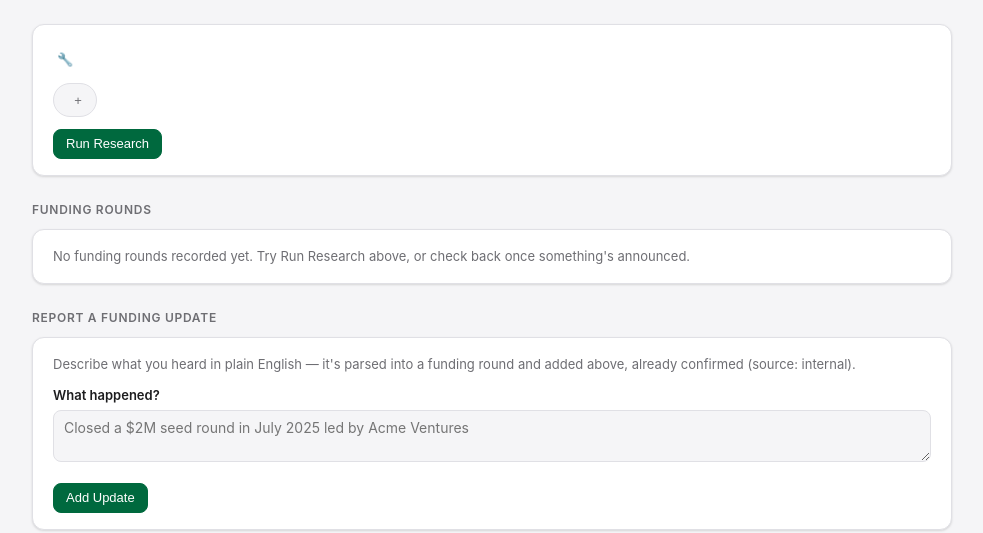
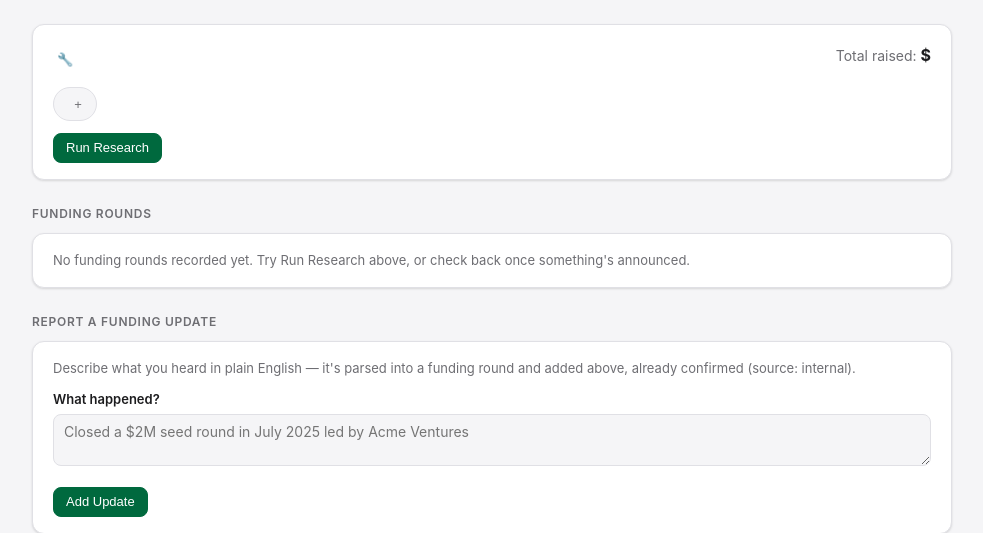
Before and after one commit to Cleasto/mc-funding-tracker, a Flask app: template src/mc_funding_tracker/templates/company.html in a window 1280 px wide. Shown: the part 73-606 px from the top of the page, without its empty margins (148-1131 px from the left). Run offline with Flask 3, Linux system fonts and the light colour scheme; the template is opened without the code that fills it, so the values that code supplies are empty.

Commit message:
Add total-raised header on company page and sortable company list
- Company detail page header now shows "Total raised: $X" (confirmed
  rounds only) on the right side of the name/badge row.
- Companies table headers (Company, Total Funding) are clickable to
  sort; each click toggles ascending/descending for that column.
  Total Funding defaults to descending on first click since highest-
  funded-first is more useful for a money column.

Co-Authored-By: Claude Sonnet 5 <noreply@anthropic.com>

```diff
--- a/src/mc_funding_tracker/db.py
+++ b/src/mc_funding_tracker/db.py
@@ -262,6 +262,7 @@ def get_company(company_id: int) -> Optional[dict]:
                 (company_id,),
             ).fetchall()
         ]
+        company["total_funding"] = get_total_funding(company_id, conn)
         return company
 
 
--- a/src/mc_funding_tracker/server.py
+++ b/src/mc_funding_tracker/server.py
@@ -56,11 +56,35 @@ def create_app(config: Dict[str, Any]) -> Flask:
 
     @app.route("/")
     def index():
+        # Default-direction-per-column (name starts ascending, total_funding starts
+        # descending — highest funding first is the useful default for a money column)
+        # so the first click on a header does something sensible before toggling.
+        default_dirs = {"name": "asc", "total_funding": "desc"}
+        sort = request.args.get("sort", "name")
+        if sort not in default_dirs:
+            sort = "name"
+        direction = request.args.get("dir", default_dirs[sort])
+        if direction not in ("asc", "desc"):
+            direction = default_dirs[sort]
+
         companies = db.get_companies()
+        if sort == "name":
+            companies.sort(key=lambda c: c["name"].lower(), reverse=(direction == "desc"))
+        else:
+            companies.sort(key=lambda c: c["total_funding"], reverse=(direction == "desc"))
+
+        next_dir = {col: ("desc" if (sort == col and direction == "asc") else "asc" if (sort == col and direction == "desc") else default_dirs[col]) for col in default_dirs}
+
         grand_total = db.get_grand_total_funding()
         researching_ids = jobs.running_ids()
         return render_template(
-            "index.html", companies=companies, grand_total=grand_total, researching_ids=researching_ids
+            "index.html",
+            companies=companies,
+            grand_total=grand_total,
+            researching_ids=researching_ids,
+            sort=sort,
+            direction=direction,
+            next_dir=next_dir,
         )
 
     @app.route("/company/new")
--- a/src/mc_funding_tracker/templates/base.html
+++ b/src/mc_funding_tracker/templates/base.html
@@ -243,6 +243,14 @@ button.primary:disabled:hover { background: var(--accent); }
 .round-edit-fields .field { flex: 1; min-width: 140px; margin-bottom: 0; }
 .round-edit-fields .edit-actions { display: flex; align-items: flex-end; gap: 8px; }
 
+.company-header-row { display: flex; justify-content: space-between; align-items: flex-start; gap: 12px; }
+.total-raised { font-size: 14px; color: var(--text-secondary); white-space: nowrap; padding-top: 2px; }
+.total-raised strong { color: var(--text); font-size: 16px; }
+
+th .sort-link { color: inherit; text-decoration: none; white-space: nowrap; }
+th .sort-link:hover { color: var(--accent); }
+.sort-arrow { color: var(--accent); font-size: 10px; }
+
 {% block extra_style %}{% endblock %}
 </style>
 </head>
--- a/src/mc_funding_tracker/templates/company.html
+++ b/src/mc_funding_tracker/templates/company.html
@@ -3,10 +3,13 @@
 {% block content %}
 <div class="card">
   <div id="view-company-{{ company.id }}">
-    <h2>
-      {{ company.name }}{% if company.dartmouth_ip %} <span class="badge">Dartmouth IP</span>{% endif %}
-      <button type="button" class="icon-btn" onclick="toggleEdit('company-{{ company.id }}')" title="Edit company" aria-label="Edit company">🔧</button>
-    </h2>
+    <div class="company-header-row">
+      <h2>
+        {{ company.name }}{% if company.dartmouth_ip %} <span class="badge">Dartmouth IP</span>{% endif %}
+        <button type="button" class="icon-btn" onclick="toggleEdit('company-{{ company.id }}')" title="Edit company" aria-label="Edit company">🔧</button>
+      </h2>
+      <div class="total-raised">Total raised: <strong>{{ company.total_funding|usd }}</strong></div>
+    </div>
     {% if company.website %}
     <p class="meta"><a href="{{ company.website }}" target="_blank" rel="noopener">{{ company.website }}</a></p>
     {% endif %}
--- a/src/mc_funding_tracker/templates/index.html
+++ b/src/mc_funding_tracker/templates/index.html
@@ -14,10 +14,10 @@
     <table>
       <thead>
         <tr>
-          <th>Company</th>
+          <th><a href="{{ url_for('index', sort='name', dir=next_dir['name']) }}" class="sort-link">Company{% if sort == 'name' %} <span class="sort-arrow">{{ '▲' if direction == 'asc' else '▼' }}</span>{% endif %}</a></th>
           <th>Founder(s)</th>
           <th>Dartmouth IP</th>
-          <th>Total Funding</th>
+          <th><a href="{{ url_for('index', sort='total_funding', dir=next_dir['total_funding']) }}" class="sort-link">Total Funding{% if sort == 'total_funding' %} <span class="sort-arrow">{{ '▲' if direction == 'asc' else '▼' }}</span>{% endif %}</a></th>
           <th>Last Round</th>
           <th></th>
         </tr>
```
